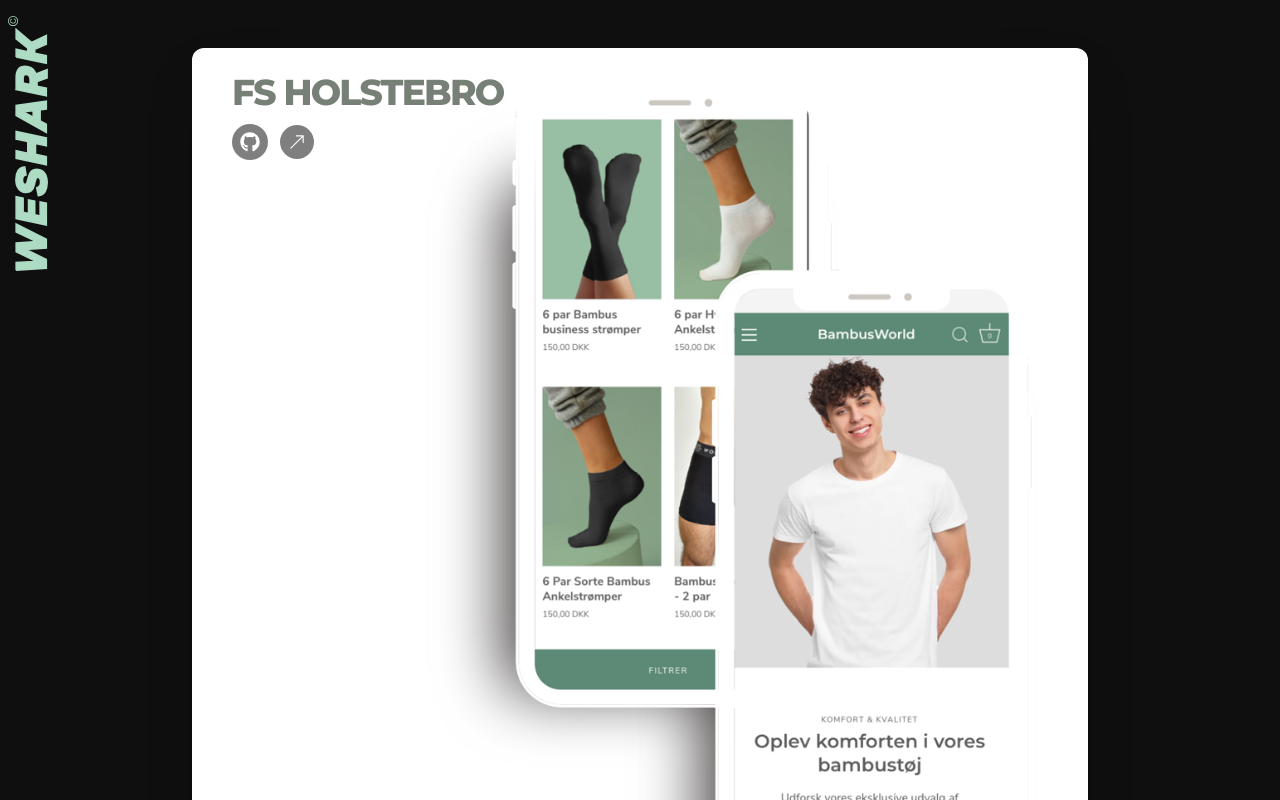
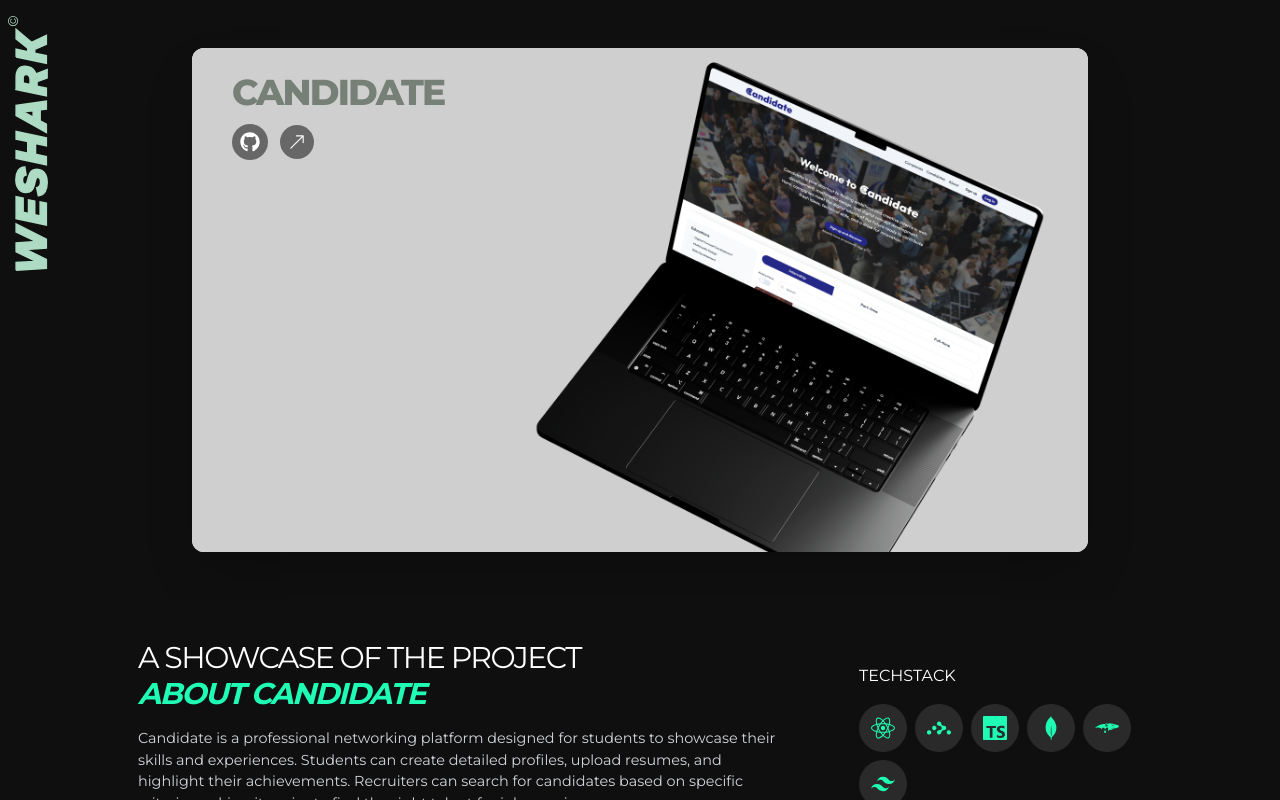
Before and after one commit to Aloushi755/portofolio-weshark, a Next.js app in the folder frontend/: page /projects/fs-holstebro in a window 1280 px wide. Shown: the top 800 px of the page. Built offline with nearby package versions, Linux system fonts and the light colour scheme.

Commit message:
Update project details for Resbook and FS Holstebro: modify year, add GitHub URLs, and replace FS Holstebro with Candidate project. Add new images for Candidate project.

```diff
--- a/frontend/app/data/projects.json
+++ b/frontend/app/data/projects.json
@@ -7,23 +7,32 @@
     "detailImageSrc": "/banner-project.webp",
     "href": "/projects/resbook-user",
     "externalUrl": "https://resbook.vercel.app",
+    "githubUrl": "https://github.com/eaaa-dob-wu-e24a/RESBOOK",
     "type": "Full Stack Web Application",
     "client": "School Project",
-    "year": "2023",
+    "year": "2025",
     "technologies": ["React", "Next.js", "Tailwind CSS", "PHP", "MySQL"]
   },
   {
-    "title": "FS Holstebro",
-    "description": "A website created for a local football club in Holstebro.",
-    "longDescription": "This website serves as the digital home for FS Holstebro football club, providing match schedules, team information, news updates, and community engagement features. The site was designed to enhance communication between the club and its supporters while showcasing the club's history and achievements.",
-    "imageSrc": "/fsholstebro.png",
-    "detailImageSrc": "/bambusworld.png",
+    "title": "Candidate",
+    "description": "Students create profiles for recruiters to discover and connect.",
+    "longDescription": "Candidate is a professional networking platform designed for students to showcase their skills and experiences. Students can create detailed profiles, upload resumes, and highlight their achievements. Recruiters can search for candidates based on specific criteria, making it easier to find the right talent for job openings.",
+    "imageSrc": "/candidate.png",
+    "detailImageSrc": "/candidate-banner.webp",
     "href": "/projects/fs-holstebro",
-    "externalUrl": "https://fsholstebro.dk",
+    "externalUrl": "https://candidate-dk-staging-phqud.ondigitalocean.app/",
+    "githubUrl": "https://github.com/eaaa-golden-candidates/candidate.dk",
     "type": "Website",
-    "client": "FS Holstebro",
-    "year": "2022",
-    "technologies": ["WordPress", "CSS", "JavaScript", "PHP"]
+    "client": "School Project",
+    "year": "2025",
+    "technologies": [
+      "React",
+      "React Router 7",
+      "TypeScript",
+      "MongoDB",
+      "Mongoose",
+      "Tailwind CSS"
+    ]
   },
   {
     "title": "Bookspace",
@@ -33,9 +42,10 @@
     "detailImageSrc": "/banner-bookspace.webp",
     "href": "/projects/weshark",
     "externalUrl": "https://bookspace-gbm2.onrender.com/",
+    "githubUrl": "https://github.com/eaaa-dob-wu-e24a/awu-exam-Aloushi755",
     "type": "Full Stack Web Application",
     "client": "School Project",
-    "year": "2023",
+    "year": "2025",
     "technologies": [
       "React",
       "Tailwind CSS",
--- a/frontend/features/homepage/components/NewProjectCase.jsx
+++ b/frontend/features/homepage/components/NewProjectCase.jsx
@@ -6,7 +6,7 @@ export function NewProjectCase({ title, description, imageSrc, href }) {
     return (
         <Link href={href || ""} className="block w-full max-w-md mx-auto">
             <div className="flex flex-col-reverse justify-start items-start w-full h-auto bg-green_darker shadow-lg rounded-xl overflow-hidden transition-transform duration-300 ease-in-out sm:hover:scale-105">
-                <div className='flex justify-end w-full z-10'>
+                <div className='flex justify-end w-full z-10]'>
                     <Image
                         src={imageSrc}
                         alt={title}
```
Also changed, not shown: frontend/public/candidate-banner.webp (added), 1 other file (tests, documents, lock files or other folders).
